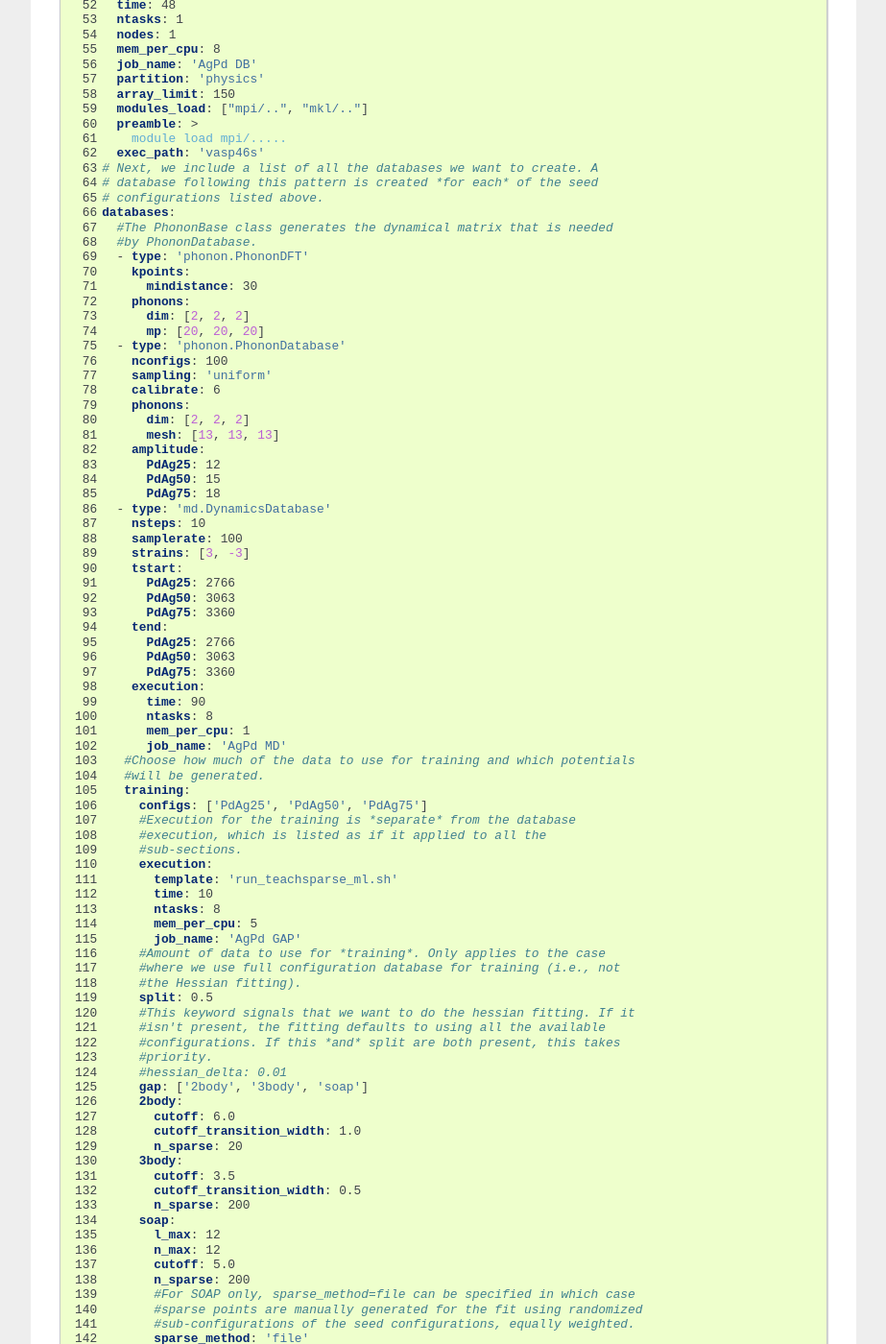
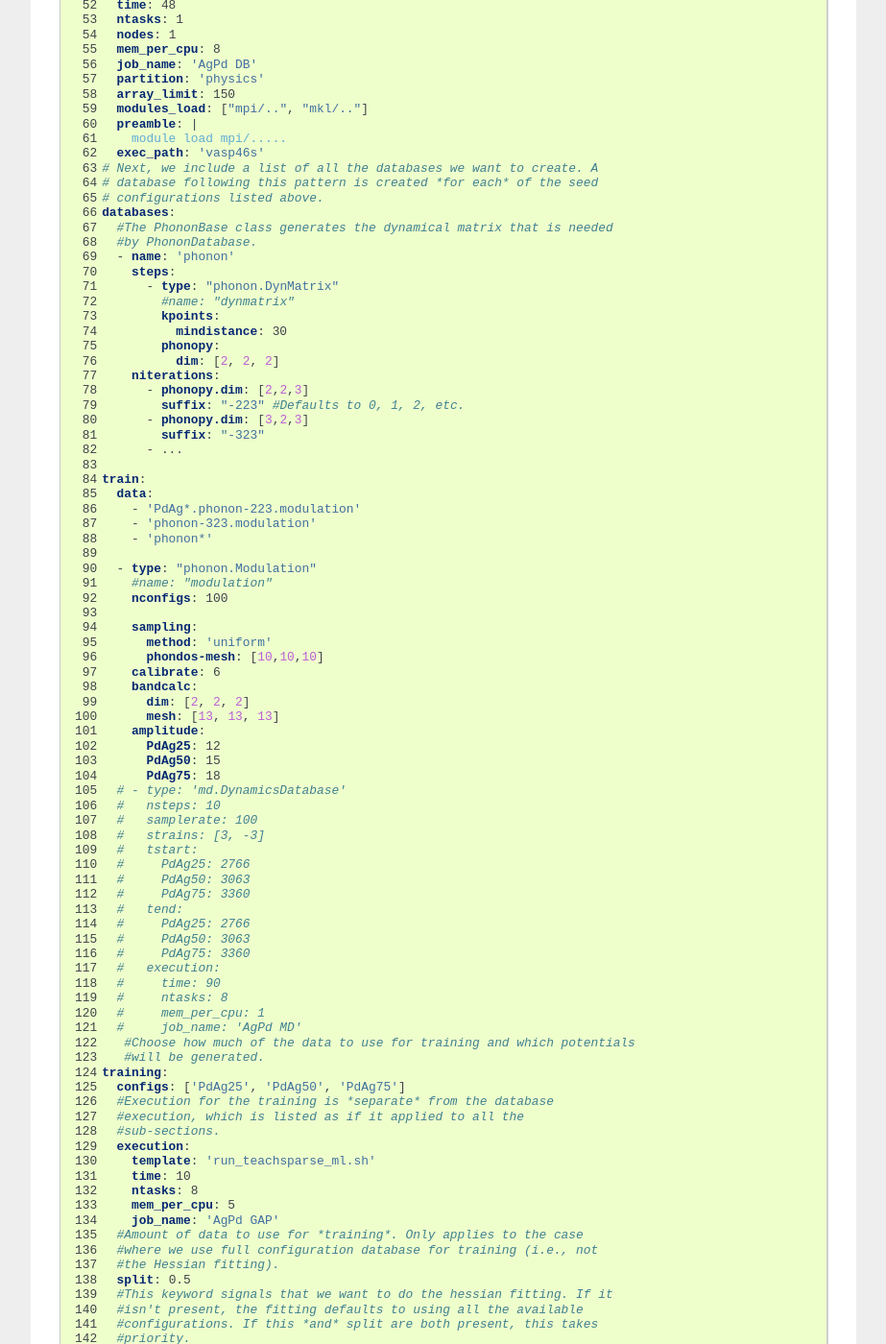
Before and after one commit to HallLabs/tracy_matdb, a Sphinx documentation site: the page built from docs/matdbyml.rst, in a window 1280 px wide and 1400 px high, scrolled down 6304 px. Shown: the whole window at 96% size, without its empty margins (198-1121 px from the left). Built offline with Sphinx 7.4.7, drawn with Linux system fonts in a browser that asks for light colours; some of the changed text lies outside the part shown.

Commit message:
Updates to matdb.yml in docs; however, this is out of date with current refactor. Busy switching to different branch for multi-collaborator work.

```diff
--- a/docs/matdb.yml
+++ b/docs/matdb.yml
@@ -20,8 +20,8 @@ root: '~/compute/AgPd'
 configs:
   # - name: 'Pd'
   #   poscar: 'POSCAR-Pd'
-  - name: 'PdAg25'
-    poscar: 'POSCAR-25'
+  - name: 'PdAg*'
+    poscar: 'POSCAR-*'
   - name: 'PdAg50'
     poscar: 'POSCAR-50'
   - name: 'PdAg75'
@@ -57,7 +57,7 @@ execution:
   partition: 'physics'
   array_limit: 150
   modules_load: ["mpi/..", "mkl/.."]
-  preamble: >
+  preamble: |
     module load mpi/.....
   exec_path: 'vasp46s'
 # Next, we include a list of all the databases we want to create. A
@@ -66,77 +66,96 @@ execution:
 databases:
   #The PhononBase class generates the dynamical matrix that is needed
   #by PhononDatabase.
-  - type: 'phonon.PhononDFT'
-    kpoints:
-      mindistance: 30
-    phonons:
-      dim: [2, 2, 2]
-      mp: [20, 20, 20]
-  - type: 'phonon.PhononDatabase'
+  - name: 'phonon'
+    steps:
+      - type: "phonon.DynMatrix"
+        #name: "dynmatrix"
+        kpoints:
+          mindistance: 30
+        phonopy:
+          dim: [2, 2, 2]
+    niterations:
+      - phonopy.dim: [2,2,3]
+        suffix: "-223" #Defaults to 0, 1, 2, etc.
+      - phonopy.dim: [3,2,3]
+        suffix: "-323"
+      - ...
+
+train:
+  data:
+    - 'PdAg*.phonon-223.modulation'
+    - 'phonon-323.modulation'
+    - 'phonon*'
+
+  - type: "phonon.Modulation"
+    #name: "modulation"
     nconfigs: 100
-    sampling: 'uniform'
+
+    sampling:
+      method: 'uniform'
+      phondos-mesh: [10,10,10]
     calibrate: 6
-    phonons:
+    bandcalc:
       dim: [2, 2, 2]
       mesh: [13, 13, 13]
     amplitude:
       PdAg25: 12
       PdAg50: 15
       PdAg75: 18
-  - type: 'md.DynamicsDatabase'
-    nsteps: 10
-    samplerate: 100
-    strains: [3, -3]
-    tstart:
-      PdAg25: 2766
-      PdAg50: 3063
-      PdAg75: 3360
-    tend:
-      PdAg25: 2766
-      PdAg50: 3063
-      PdAg75: 3360
-    execution:
-      time: 90
-      ntasks: 8
-      mem_per_cpu: 1
-      job_name: 'AgPd MD'
+  # - type: 'md.DynamicsDatabase'
+  #   nsteps: 10
+  #   samplerate: 100
+  #   strains: [3, -3]
+  #   tstart:
+  #     PdAg25: 2766
+  #     PdAg50: 3063
+  #     PdAg75: 3360
+  #   tend:
+  #     PdAg25: 2766
+  #     PdAg50: 3063
+  #     PdAg75: 3360
+  #   execution:
+  #     time: 90
+  #     ntasks: 8
+  #     mem_per_cpu: 1
+  #     job_name: 'AgPd MD'
    #Choose how much of the data to use for training and which potentials
    #will be generated.
-   training:
-     configs: ['PdAg25', 'PdAg50', 'PdAg75']
-     #Execution for the training is *separate* from the database
-     #execution, which is listed as if it applied to all the
-     #sub-sections.
-     execution:
-       template: 'run_teachsparse_ml.sh'
-       time: 10
-       ntasks: 8
-       mem_per_cpu: 5
-       job_name: 'AgPd GAP'
-     #Amount of data to use for *training*. Only applies to the case
-     #where we use full configuration database for training (i.e., not
-     #the Hessian fitting).
-     split: 0.5
-     #This keyword signals that we want to do the hessian fitting. If it
-     #isn't present, the fitting defaults to using all the available
-     #configurations. If this *and* split are both present, this takes
-     #priority.
-     #hessian_delta: 0.01
-     gap: ['2body', '3body', 'soap']
-     2body:
-       cutoff: 6.0
-       cutoff_transition_width: 1.0
-       n_sparse: 20
-     3body:
-       cutoff: 3.5
-       cutoff_transition_width: 0.5
-       n_sparse: 200
-     soap:
-       l_max: 12
-       n_max: 12
-       cutoff: 5.0
-       n_sparse: 200
-       #For SOAP only, sparse_method=file can be specified in which case
-       #sparse points are manually generated for the fit using randomized
-       #sub-configurations of the seed configurations, equally weighted.
-       sparse_method: 'file'
+training:
+  configs: ['PdAg25', 'PdAg50', 'PdAg75']
+  #Execution for the training is *separate* from the database
+  #execution, which is listed as if it applied to all the
+  #sub-sections.
+  execution:
+    template: 'run_teachsparse_ml.sh'
+    time: 10
+    ntasks: 8
+    mem_per_cpu: 5
+    job_name: 'AgPd GAP'
+  #Amount of data to use for *training*. Only applies to the case
+  #where we use full configuration database for training (i.e., not
+  #the Hessian fitting).
+  split: 0.5
+  #This keyword signals that we want to do the hessian fitting. If it
+  #isn't present, the fitting defaults to using all the available
+  #configurations. If this *and* split are both present, this takes
+  #priority.
+  #hessian_delta: 0.01
+  gap: ['2body', '3body', 'soap']
+  2body:
+    cutoff: 6.0
+    cutoff_transition_width: 1.0
+    n_sparse: 20
+  3body:
+    cutoff: 3.5
+    cutoff_transition_width: 0.5
+    n_sparse: 200
+  soap:
+    l_max: 12
+    n_max: 12
+    cutoff: 5.0
+    n_sparse: 200
+    #For SOAP only, sparse_method=file can be specified in which case
+    #sparse points are manually generated for the fit using randomized
+    #sub-configurations of the seed configurations, equally weighted.
+    sparse_method: 'file'
```
